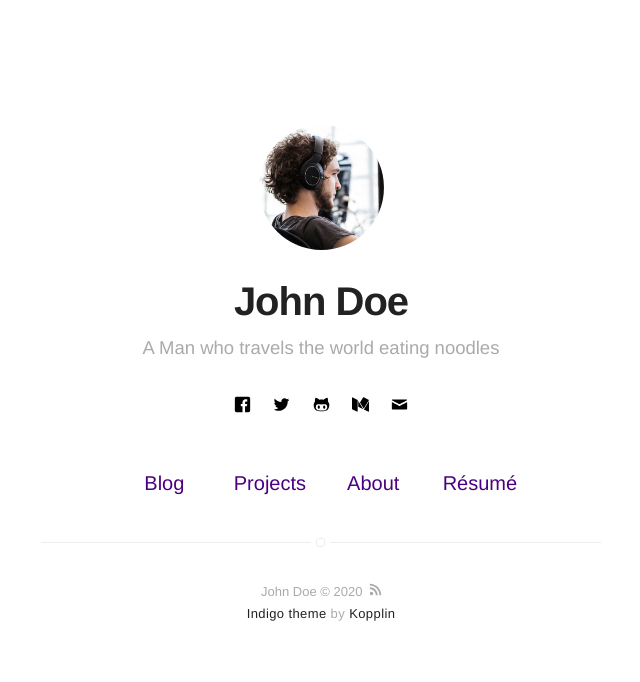
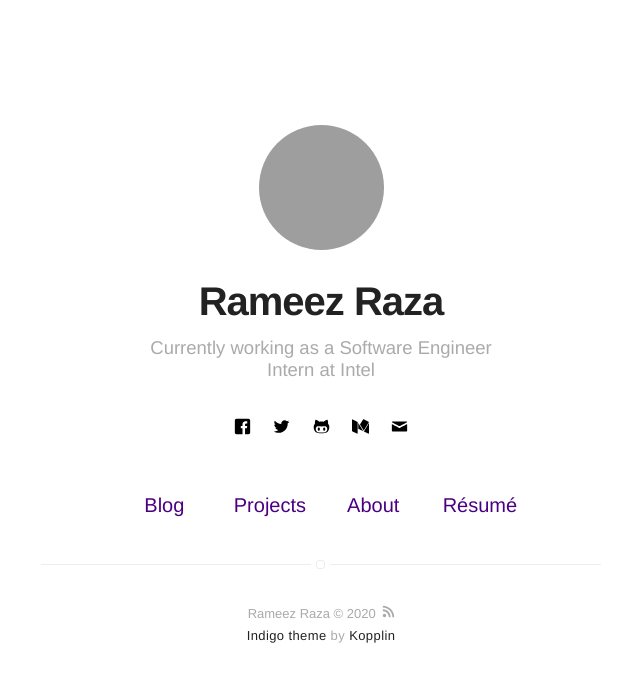
Before and after one commit to rameezrz25/portfolio, a Jekyll site: the page built from index.html, in a window 1280 px wide. Shown: the top 682 px of the page, without its empty margins (319-959 px from the left). Built offline with Jekyll 4.4.1, drawn with Linux system fonts in a browser that asks for light colours.

Commit message:
Update _config.yml

```diff
--- a/_config.yml
+++ b/_config.yml
@@ -1,14 +1,13 @@
 # main text of home
-name: John Doe
-bio: A Man who travels the world eating noodles
-
+name: Rameez Raza
+bio: Currently working as a Software Engineer Intern at Intel
 # twitter summary info
 description: A blog about technology and stuff related
 
 # if it's an external image, update below for true
 # better with square images
 external-image: false
-picture: assets/images/profile.jpg
+picture: assets/images/logo.png
 
 # If you want to include your resume, set to true
 # and specify source (external or local).
```
